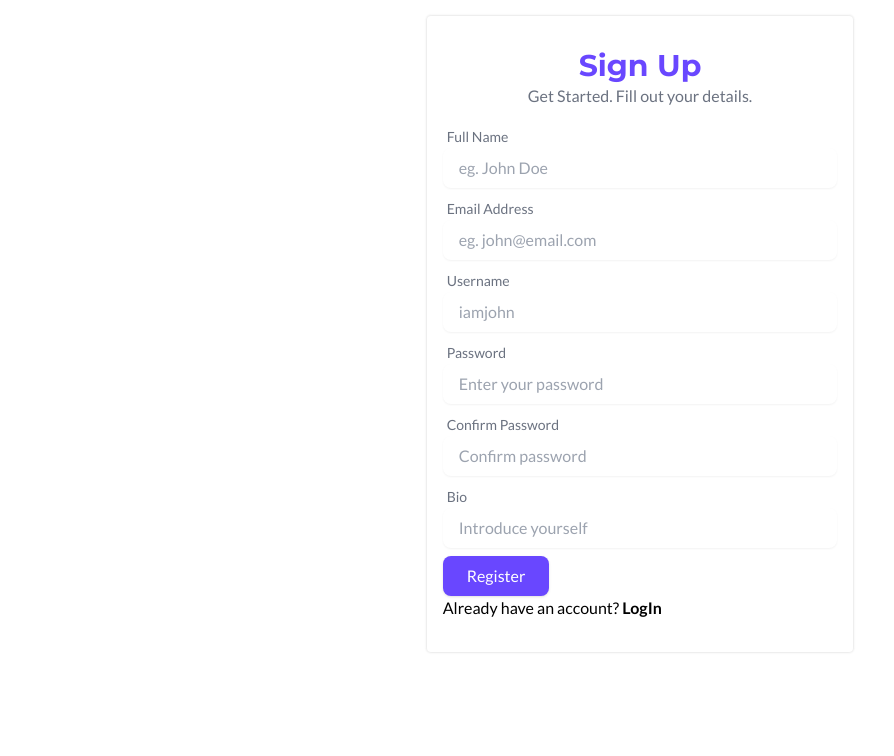
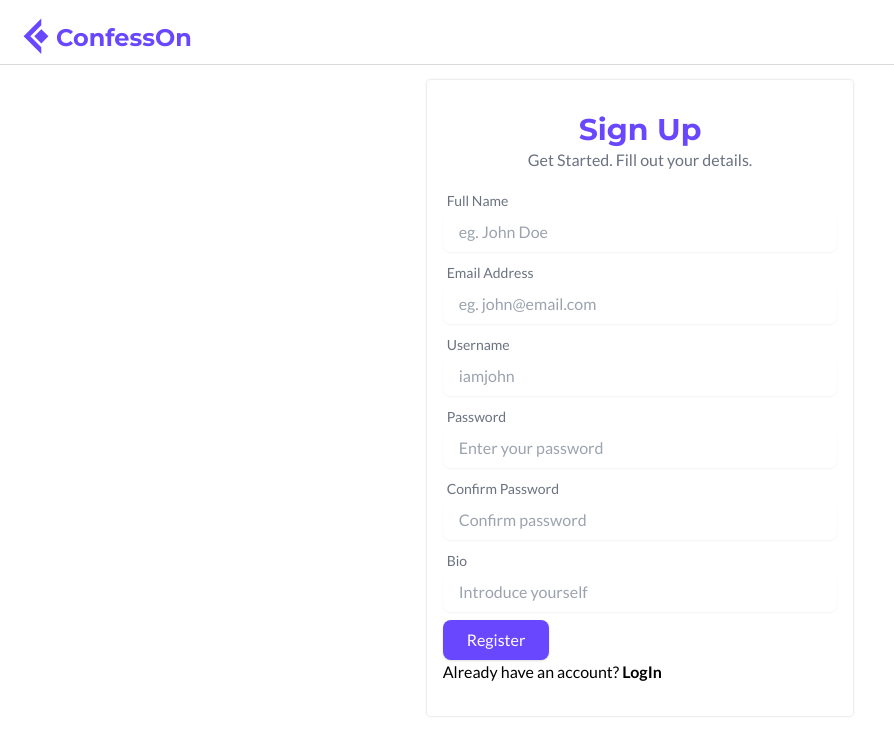
Before and after one commit to AnjalBam/confess-on, a Next.js app in the folder client/: page /auth/signup in a window 1280 px wide. Shown: the top 756 px of the page, without its empty margins (0-894 px from the left). Built offline with nearby package versions, Linux system fonts and the light colour scheme.

Commit message:
[feat] update login and signup pages

```diff
--- a/client/pages/auth/login.tsx
+++ b/client/pages/auth/login.tsx
@@ -12,6 +12,7 @@ import { Cookies } from 'react-cookie';
 import React from 'react';
 import useQuery from 'hooks/useQuery';
 import { AuthContext } from 'context/auth-context';
+import DefaultLayout from 'components/Layouts/DefaultLayout';
 
 const cookies = new Cookies();
 
@@ -60,14 +61,14 @@ const LoginPage: NextPage = () => {
         toast.error('Some error occurred. Please try again.');
     };
     return (
-        <div>
+        <DefaultLayout>
             <Head>
                 <title>Login | ConfessOn</title>
             </Head>
             <section>
                 <Login handleSubmit={handleSubmit} />
             </section>
-        </div>
+        </DefaultLayout>
     );
 };
 
--- a/client/pages/auth/signup.tsx
+++ b/client/pages/auth/signup.tsx
@@ -13,6 +13,7 @@ import useQuery from 'hooks/useQuery';
 
 import SignUp from 'components/SignUp';
 import { routes } from 'constant';
+import DefaultLayout from 'components/Layouts/DefaultLayout';
 
 
 const SignUpPage: NextPage = () => {
@@ -55,14 +56,14 @@ const SignUpPage: NextPage = () => {
         toast.error('Some error occurred. Please try again.');
     };
     return (
-        <div>
+        <DefaultLayout>
             <Head>
                 <title>SignUp | ConfessOn</title>
             </Head>
             <section>
                 <SignUp handleSubmit={handleSubmit} />
             </section>
-        </div>
+        </DefaultLayout>
     );
 };
 
```
